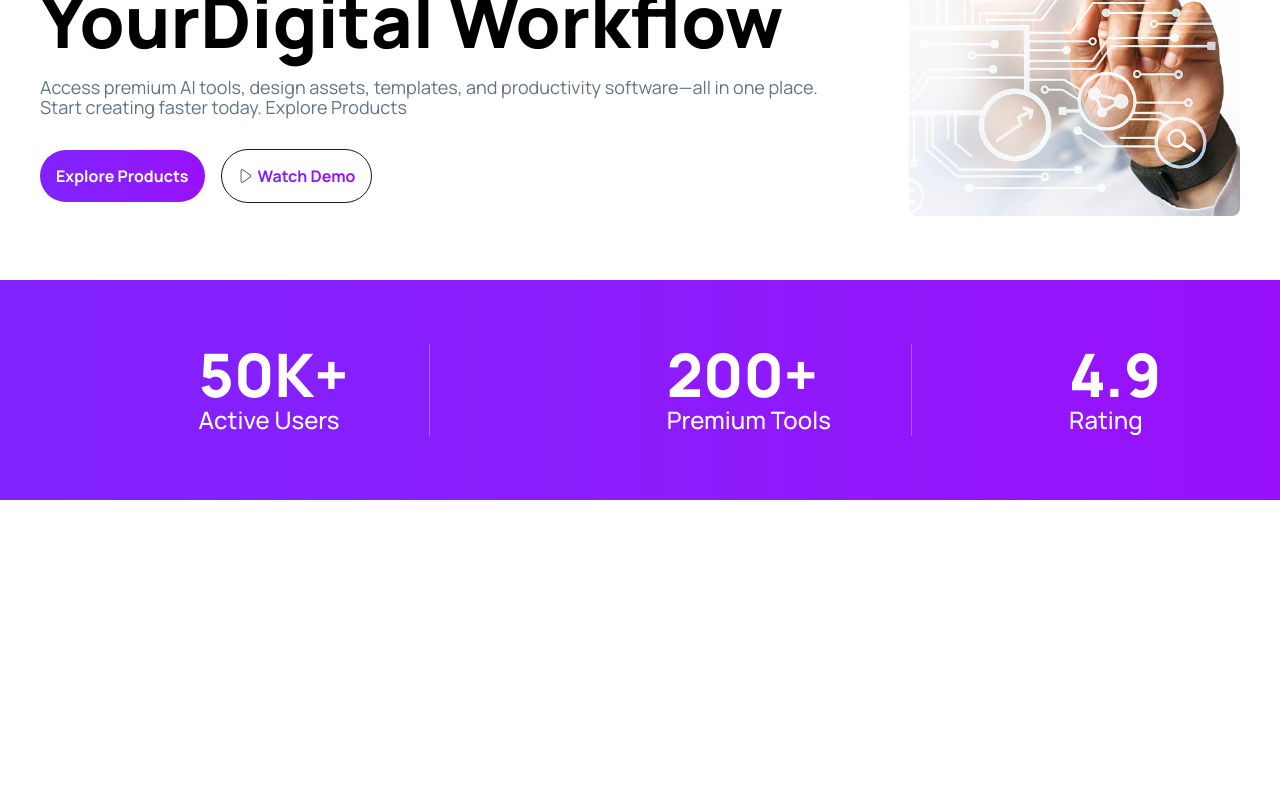
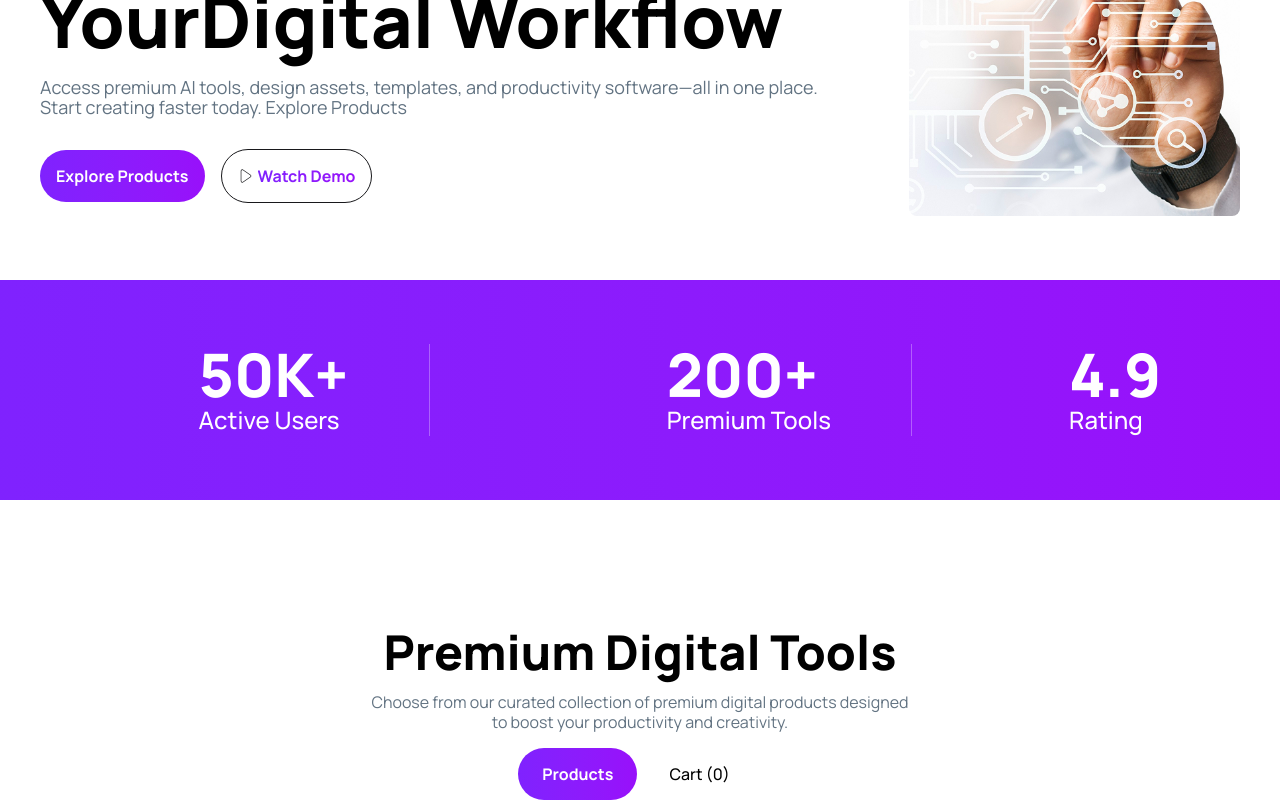
Before and after one commit to a1mb0t38/assignment-6, a React (Vite) app: page / in a window 1280 px wide. Shown: the part 311-1111 px from the top of the page. Before the commit the page ends 811 px from the top, so only its background shows below. Built offline with nearby package versions, Linux system fonts and the light colour scheme.

Commit message:
added the products intro

```diff
--- a/src/App.jsx
+++ b/src/App.jsx
@@ -2,6 +2,7 @@ import './App.css'
 import Banner from './components/banner/Banner'
 import Intro from './components/intro/Intro'
 import NavBar from './components/navbar/NavBar'
+import ProductsIntro from './components/products/ProductsIntro'
 
 function App() {
 
@@ -11,6 +12,7 @@ function App() {
       <NavBar></NavBar>
       <Banner></Banner>
       <Intro></Intro>
+      <ProductsIntro></ProductsIntro>
     </>
   )
 }
--- /dev/null
+++ b/src/components/products/ProductsIntro.jsx
@@ -0,0 +1,16 @@
+import React from 'react';
+
+const ProductsIntro = () => {
+    return (
+        <div>
+            <div className='max-w-[1200px] mx-auto mt-32 text-center'>
+                <h1 className='font-extrabold text-5xl text-black mb-4'>Premium Digital Tools</h1>
+                <p className='text-base leading-5 text-[#627382] mb-4'>Choose from our curated collection of premium digital products designed <br /> to boost your productivity and creativity.</p>
+                <button className='py-3.5 px-6 text-white bg-linear-to-r from-violet-600 to-purple-600 rounded-full text-base font-bold cursor-pointer transition-transform duration-150 active:scale-95'>Products</button>
+                <button className='px-8 py-3.5 font-medium text-base text-black cursor-pointer transition-transform duration-150 active:scale-95'>Cart (0)</button>
+            </div>
+        </div>
+    );
+};
+
+export default ProductsIntro;
```
